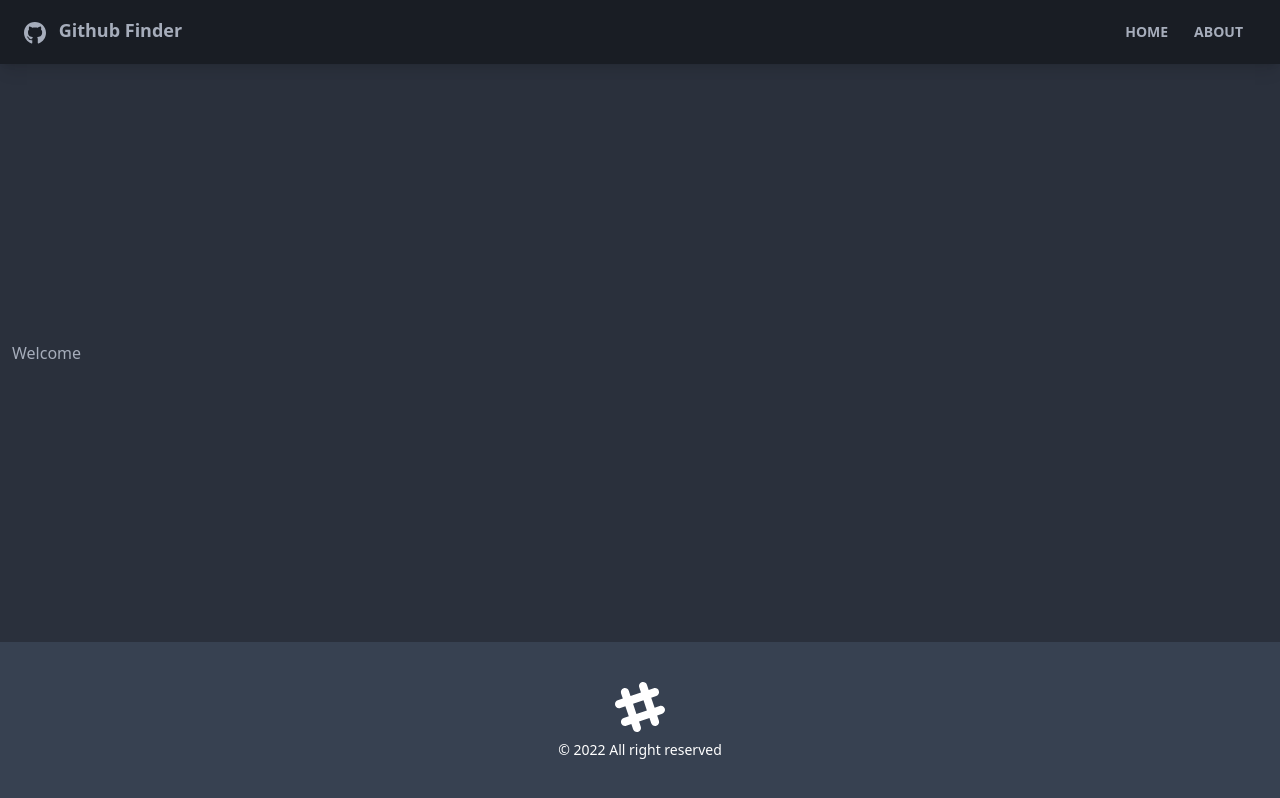
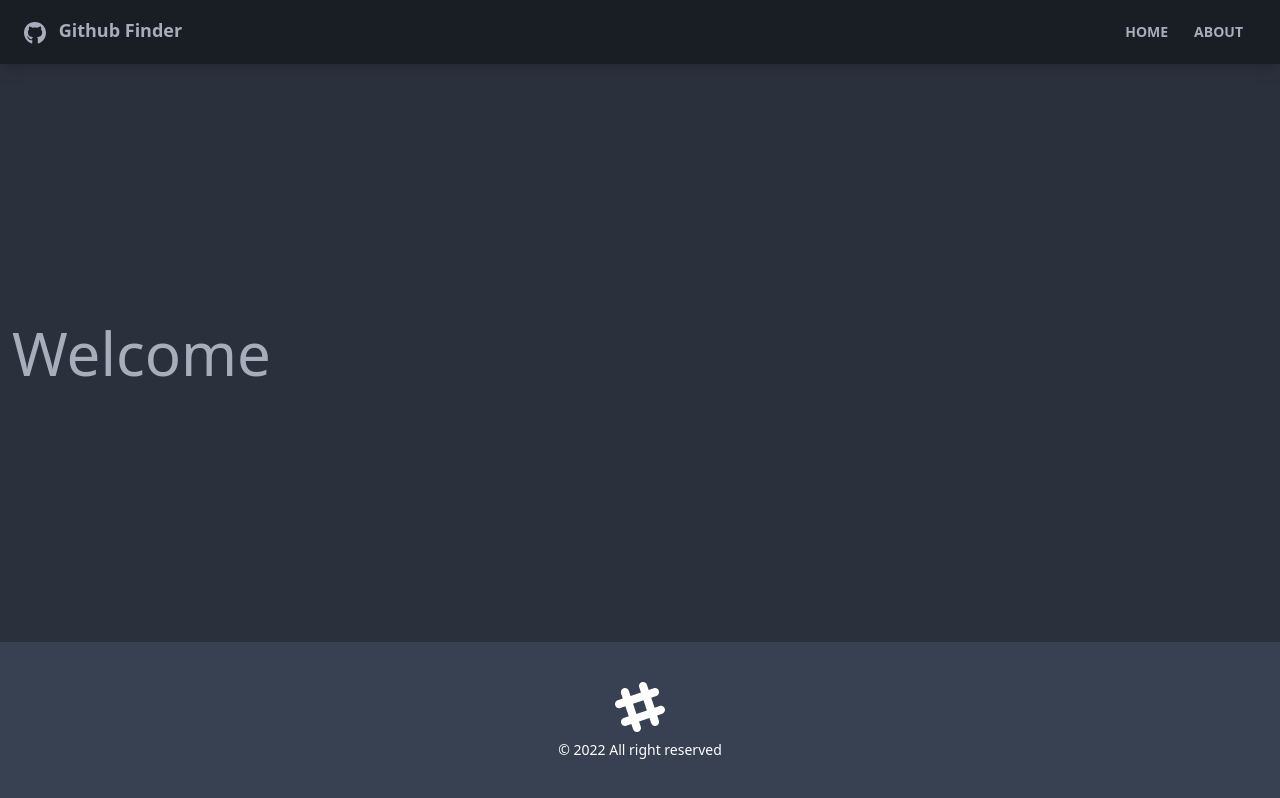
Before and after one commit to Novailoveyou/u-tm-react-github-finder, a React (Create React App) app: page / in a window 1280 px wide. Built offline with nearby package versions, Linux system fonts and the light colour scheme.

Commit message:
github api & getting token

```diff
--- a/src/pages/Home.jsx
+++ b/src/pages/Home.jsx
@@ -1,8 +1,9 @@
 const Home = () => {
   return (
-    <>
-      <h1>Welcome</h1>
-    </>
+    <div>
+      <h1 className='text-6xl'>Welcome</h1>
+      {/* {process.env.REACT_APP_GITHUB_TOKEN} */}
+    </div>
   )
 }
 
```
